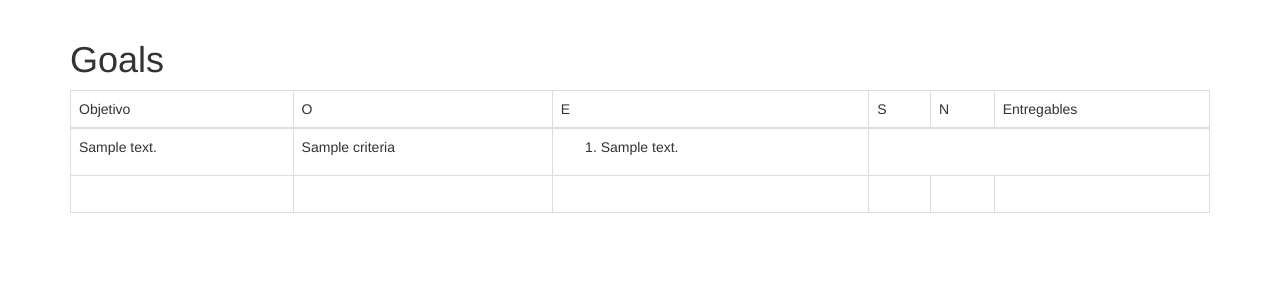
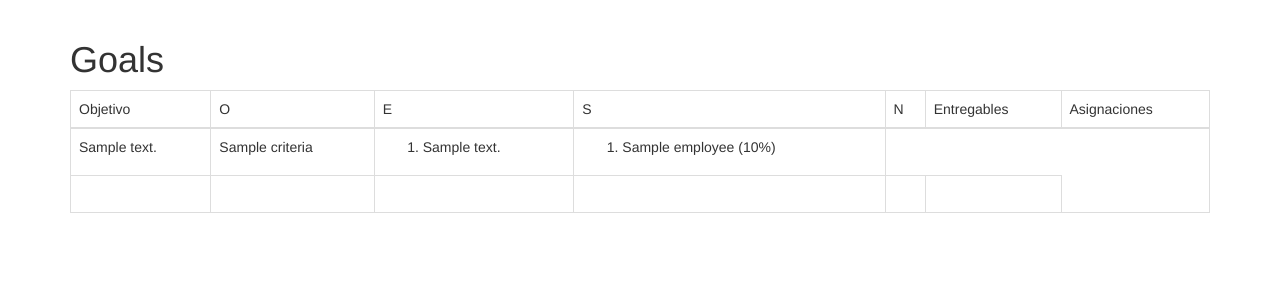
Before and after one commit to luiscberrocal/rango_tutorial, a Django app: template templates/goalmatrix/goals.html in a window 1280 px wide. Shown: the part 52-352 px from the top of the page. Run offline with Django 3.2, Linux system fonts and the light colour scheme; the template is opened without the code that fills it: most values are stand-ins (such as "Sample title", 1, 10 or a date in 2020); parts of the project's set-up code (start-up, migrations or seed data) failed here and were passed over; some libraries are stand-ins or nearby versions.

Commit message:
Goal page lists participants

```diff
--- a/templates/goalmatrix/goals.html
+++ b/templates/goalmatrix/goals.html
@@ -13,6 +13,7 @@
 				<td>S</td>
 				<td>N</td>
 				<td>Entregables</td>
+				<td>Asignaciones</td>
 			</tr>
 		</thead>
 	{% for goal in goals %}
@@ -25,6 +26,13 @@
 				<ol>
 					{% for deliverable in goal.deliverable_set.all %}
 					<li>{{ deliverable.description }}</li>
+					{% endfor %}
+				</ol>
+			</td>
+			<td>
+				<ol>
+					{% for assign in goal.assignment_set.all %}
+					<li>{{ assign.employee }} ({{ assign.weight}}%)</li>
 					{% endfor %}
 				</ol>
 			</td>
--- a/templates/goalmatrix/team.html
+++ b/templates/goalmatrix/team.html
@@ -23,8 +23,11 @@
 			<div class="col-md-1">
 				{{ employee.assignment_grade}}%
 			</div>
-			<div class="col-md-9">
+			<div class="col-md-4">
 			<a href="{% url 'manage_goal_matrix' employee.username  'edit' %}"> Editar Matriz</a>
+			</div>
+			<div class="col-md-5">
+			<a href="{% url 'show_assingments' employee.username  %}"> Matriz</a>
 			</div>
 		</div>
 	{% endfor %}
```
